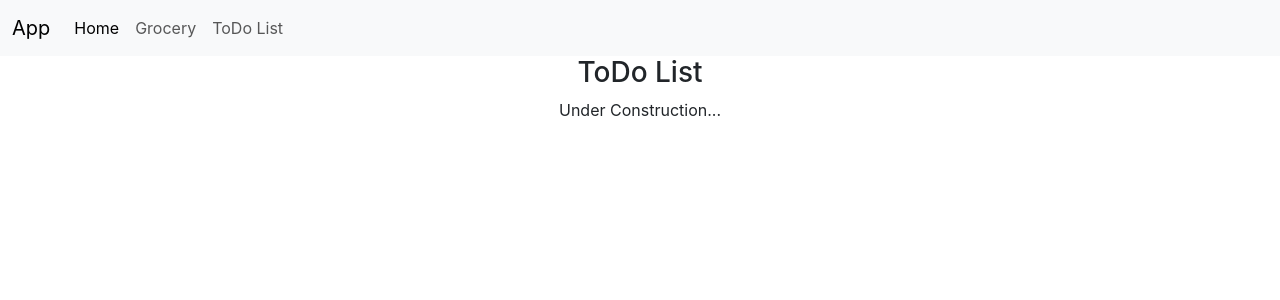
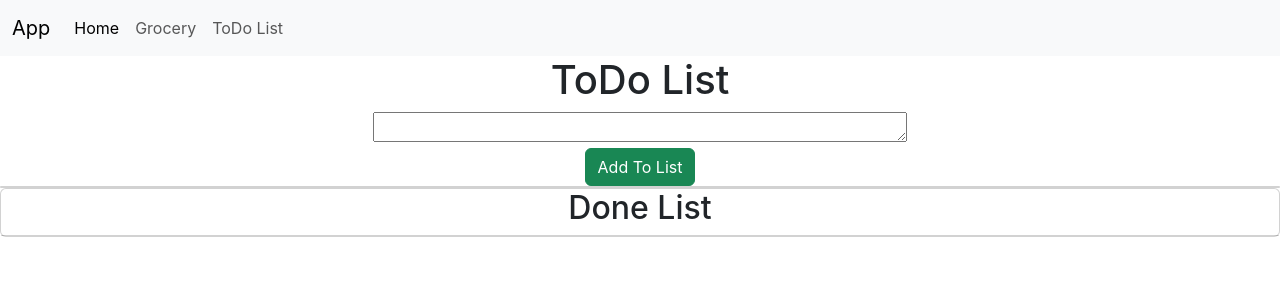
Before and after one commit to dholariyajay/DailyApp, a React (Create React App) app: page /todo in a window 1280 px wide. Shown: the top 300 px of the page. Built offline with nearby package versions, Linux system fonts and the light colour scheme.

Commit message:
Added Todo List Functionality to the code

```diff
--- a/src/App.css
+++ b/src/App.css
@@ -52,7 +52,7 @@
   text-align: center;
   border-radius: 10px;
   position: absolute;
-  top: 40;
+  top: 0;
   left: 50%;
   transform: translateX(-50%);
   z-index: 1;
--- a/src/ToDo.js
+++ b/src/ToDo.js
@@ -1,18 +1,77 @@
-import React from 'react';
+import React, {useState} from 'react';
 
 
 const ToDo = () => {
 
+  const [todo, setTodo] = useState([]);
+
+  const [newTodo, setNewToDo] = useState('');
+
+  const [canceledTodos, setCanceledTodos] = useState([]); // New state for canceled todos
 
 
 
+  function AddTodo(){
+    if(newTodo.trim()!==''){
+      setTodo([...todo, { text: newTodo, canceled: false }]);
+      setNewToDo('');
+    }
+   }
+
+  function handleCancelTodo(index) {
+    const updatedTodos = [...todo];
+    updatedTodos[index].canceled = true;
+    const canceledTodo = updatedTodos[index];
+    canceledTodo.canceled = true;
+    setCanceledTodos([...canceledTodos, canceledTodo]); // Add canceled todo to the canceledTodos list
+
+    setTodo(updatedTodos);
+
+    setTimeout(() => {
+      const newTodos = todo.filter((todo, idx) => idx !== index);
+      setTodo(newTodos);
+    }, 1000);
+  };
+
+  console.log(setTodo);
+
   return (
-
     <>
     <div>
-        <h3>ToDo List</h3>
-        <p>Under Construction...</p>
+        <h1>ToDo List</h1>
+        <textarea id="myTextarea" name="textarea" rows="1" cols="50" value={newTodo} onChange={(e)=>setNewToDo(e.target.value)}></textarea>
+        <br/>
+        <button type="button" className="btn btn-success" onClick={AddTodo}>Add To List</button>
+        <br/>
+
+
     </div>
+    <div className="card" >
+      <ul className="list-group list-group-flush">
+        {todo.map((todo, index)=> (
+          <li className="list-group-item" key={index}><input
+          type="radio"
+          onClick={() => handleCancelTodo(index)}
+          disabled={todo.canceled}
+        /> &nbsp;
+        <span   style={{ textDecoration: todo.canceled ? 'line-through' : 'none' }} />
+        {todo.text.toUpperCase()}
+        </li>
+        ))}
+      </ul>
+    </div>
+    <div className="card" >
+        <h2>Done List</h2>
+        <ul className="list-group list-group-flush">
+          {canceledTodos.map((todo, index) => (
+            <li className="list-group-item" key={index}>
+              <span style={{ textDecoration: 'line-through' }}>
+              {todo.text.toUpperCase()}
+              </span>
+            </li>
+          ))}
+        </ul>
+      </div>
     </>
   )
 }
```
